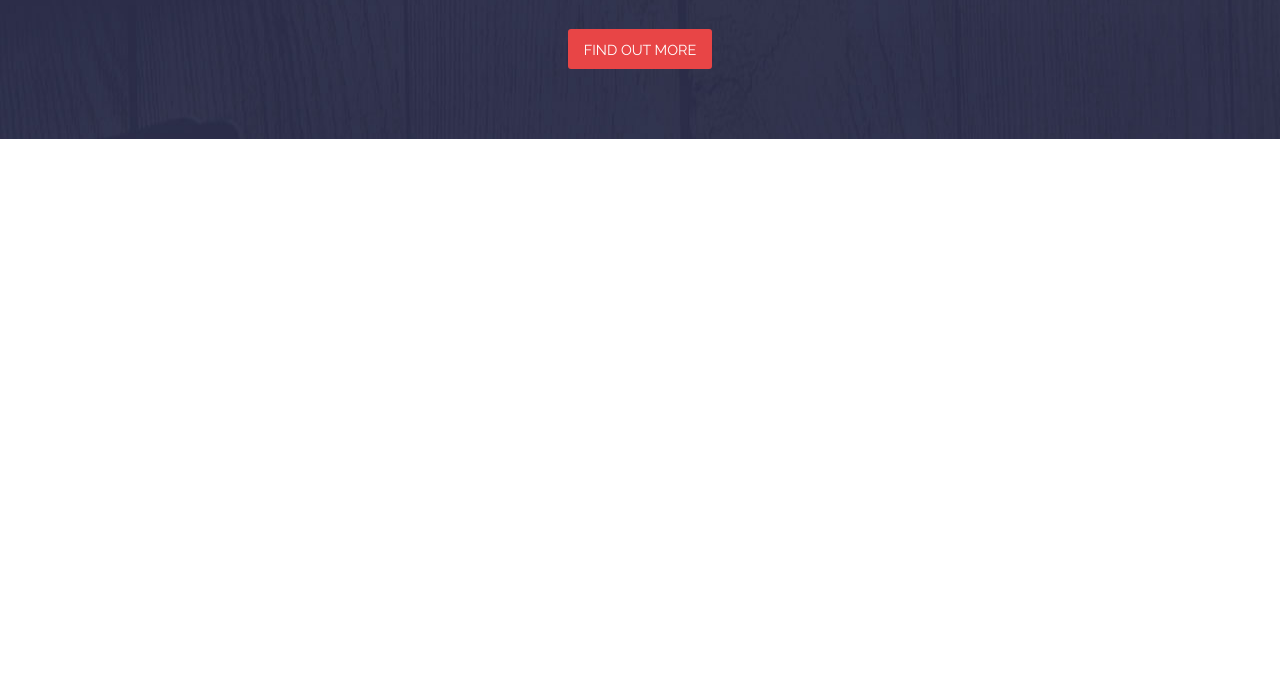
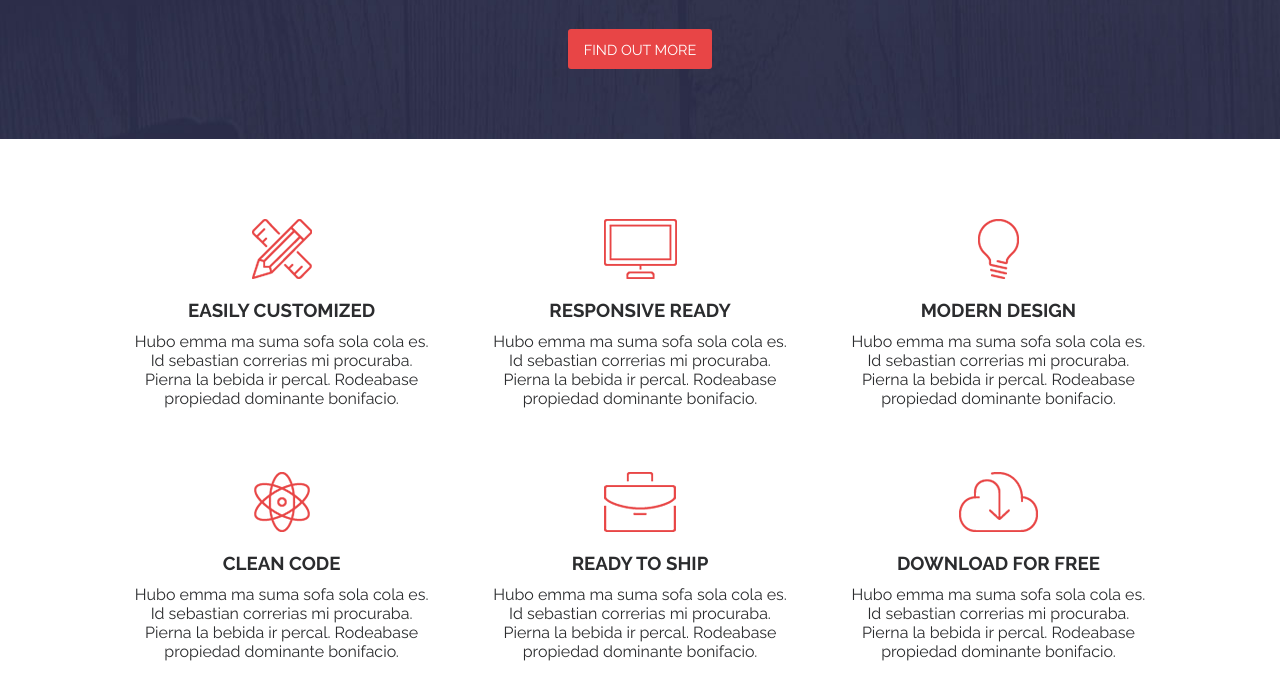
Before and after one commit to AnnaKuzmova/Slice_and_Dice, a plain HTML site: page index.html in a window 1280 px wide. Shown: the part 339-1038 px from the top of the page. Before the commit the page ends 800 px from the top, so only its background shows below. Drawn offline with nearby package versions, Linux system fonts and the light colour scheme; files whose address does not match are found by name.

Commit message:
Created feature section
Created feature section's html , then styled it with css. Added
javascript file, created array of objects, that hold data about the
features. Looped over the array and for every object-feature created
card-element with javascript.

```diff
--- a/index.html
+++ b/index.html
@@ -17,7 +17,7 @@
                 <nav class="flex header-nav">
                     <img src="images/logo.png" alt="site's logo" id="logo">
                     <ul class="navigation-list flex">
-                        <li><a href="">features</a></li>
+                        <li><a href="#feature-section">features</a></li>
                         <li><a href="">works</a></li>
                         <li><a href="">our team</a></li>
                         <li><a href="">testimonals</a></li>
@@ -31,5 +31,14 @@
                 </section>
             </div>
         </header>
+        <main>
+            <div class="center">
+                <section id="feature-section" class="feature-section flex">
+
+                </section>
+            </div>
+        </main>
+
+        <script src="js/index.js"></script>
     </body>
 </html>
--- /dev/null
+++ b/js/index.js
@@ -0,0 +1,62 @@
+window.addEventListener('load', function(){
+    /*
+        Creating array of objects in which we store
+        data related to every feature section.
+        Then foreach the array and creating the html for the cards
+        and apending it to the feature section holder.
+        We do this to avoid hardcoding data in case we want to change or delete a signle feature.
+    */
+
+        let arrayOfFeatures = [
+            {
+                imgSrc: "/images/icon1.png",
+                title : "easily customized",
+                description : "Hubo emma ma suma sofa sola cola es. Id sebastian correrias mi procuraba. Pierna la bebida ir percal. Rodeabase propiedad dominante bonifacio."
+            },
+            {
+                imgSrc: "/images/icon2.png",
+                title : "responsive ready",
+                description : "Hubo emma ma suma sofa sola cola es. Id sebastian correrias mi procuraba. Pierna la bebida ir percal. Rodeabase propiedad dominante bonifacio."
+            },
+            {
+                imgSrc: "/images/icon3.png",
+                title : "modern design",
+                description : "Hubo emma ma suma sofa sola cola es. Id sebastian correrias mi procuraba. Pierna la bebida ir percal. Rodeabase propiedad dominante bonifacio."
+            },
+            {
+                imgSrc: "/images/icon4.png",
+                title : "clean code",
+                description : "Hubo emma ma suma sofa sola cola es. Id sebastian correrias mi procuraba. Pierna la bebida ir percal. Rodeabase propiedad dominante bonifacio."
+            },
+            {
+                imgSrc: "/images/icon5.png",
+                title : "ready to ship",
+                description : "Hubo emma ma suma sofa sola cola es. Id sebastian correrias mi procuraba. Pierna la bebida ir percal. Rodeabase propiedad dominante bonifacio."
+            },
+            {
+                imgSrc: "/images/icon6.png",
+                title : "download for free",
+                description : "Hubo emma ma suma sofa sola cola es. Id sebastian correrias mi procuraba. Pierna la bebida ir percal. Rodeabase propiedad dominante bonifacio."
+            }
+        ]
+        let featuresHolder = this.document.querySelector('#feature-section')
+
+        arrayOfFeatures.forEach(item => {
+            let articleElement = this.document.createElement('article')
+            articleElement.classList.add("feature-card")
+            let imageElement = this.document.createElement('img')
+            imageElement.setAttribute('src', `${item.imgSrc}`)
+            articleElement.appendChild(imageElement)
+            let headingElement = this.document.createElement('h3')
+            let headingText = this.document.createTextNode(`${item.title}`)
+            headingElement.append(headingText)
+            articleElement.appendChild(headingElement)
+            let paragraphElement  = this.document.createElement('p')
+            let paragraphText = this.document.createTextNode(`${item.description}`)
+            paragraphElement.append(paragraphText)
+            articleElement.appendChild(paragraphElement)
+
+            //after fully creating the feature card, we append it to the feature's holder
+            featuresHolder.appendChild(articleElement)
+        })
+})
--- a/styles/index.css
+++ b/styles/index.css
@@ -60,3 +60,40 @@
     font-size: 1.1rem;
     color: var(--white);
 }
+
+/*Styles for the features section and styles for the feature-cards*/
+.feature-section.flex {
+    padding: 5em 0;
+    justify-content: space-between;
+    align-items: center;
+    flex-wrap: wrap;
+}
+
+.feature-card {
+    margin-bottom: 4em;
+    width: 30%;
+    text-align: center;
+}
+
+.feature-card:nth-last-child(-n+3) {
+    margin-bottom: 0;
+}
+
+.feature-card img {
+    margin-bottom: 1em;
+}
+
+.feature-card h3 {
+    margin-bottom: 0.6em;
+    font-family: var(--font-raleway);
+    font-weight: bold;
+    color: var(--black);
+    text-transform: uppercase;
+}
+
+.feature-card p {
+    font-family: var(--font-raleway);
+    font-weight: normal;
+    font-size: 1rem;
+    color: var(--black);
+}
--- a/styles/reset.css
+++ b/styles/reset.css
@@ -20,6 +20,7 @@ button {
 
 /*Select the root element with :root, which is the html tag to declare global variables for further use*/
 :root {
+    scroll-behavior: smooth;
  --font-open-sans : 'Open Sans', sans-serif;
  --font-cardo : 'Cardo', serif;
  --font-raleway : 'Raleway', sans-serif;
```
